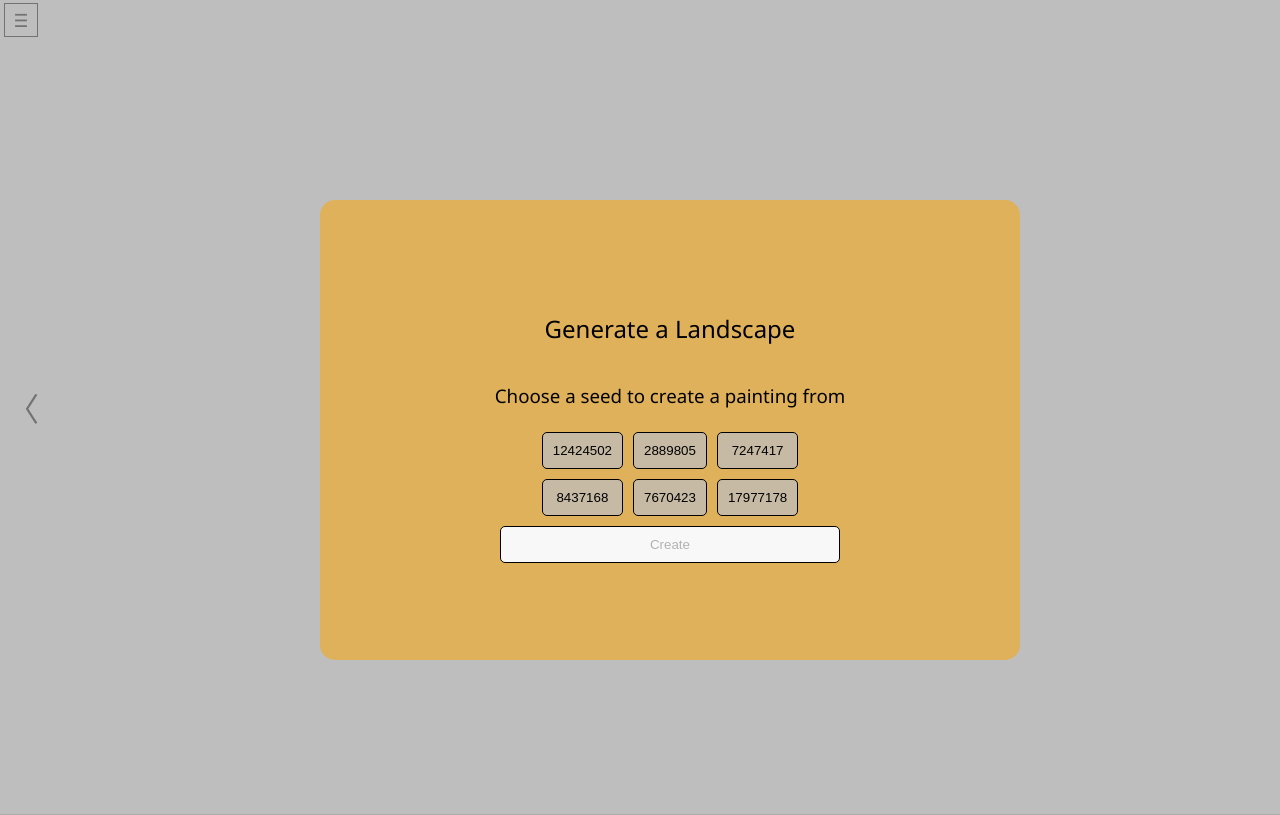
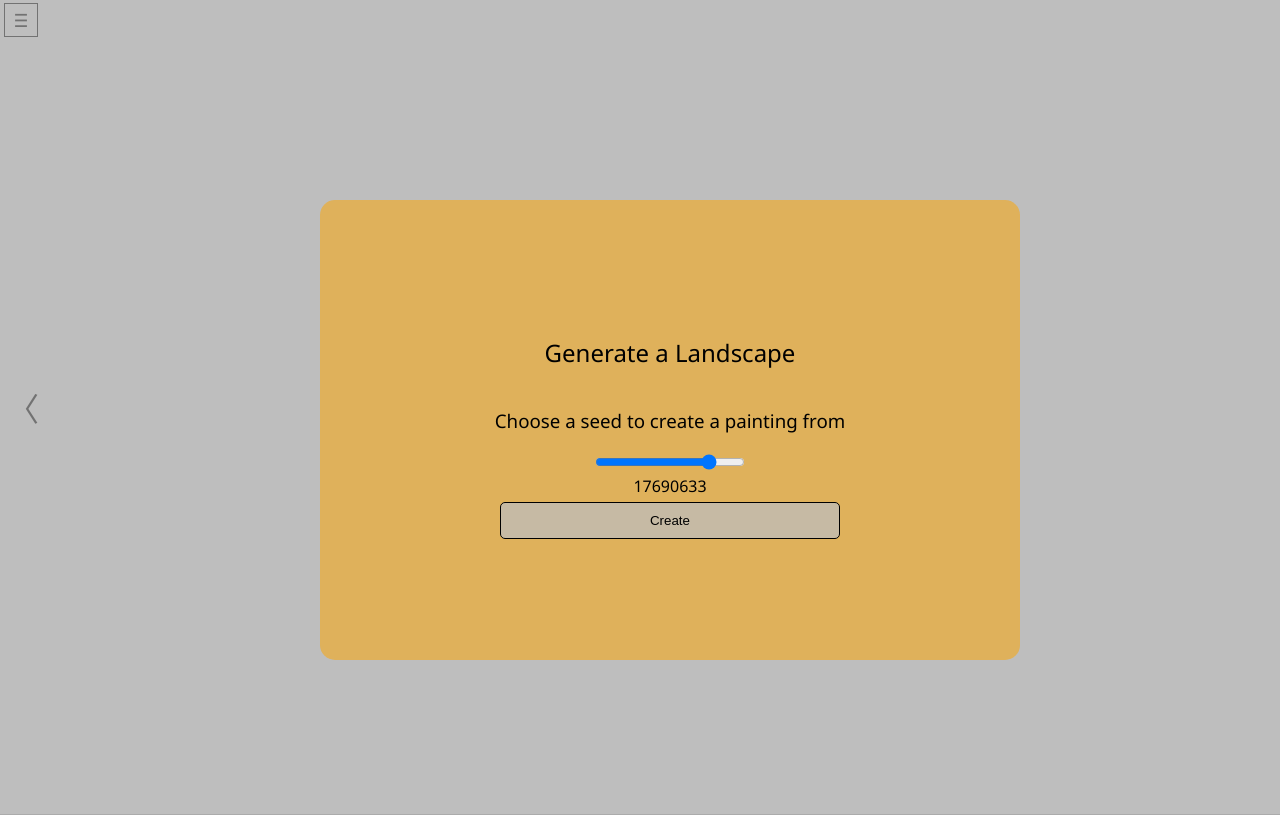
Before and after one commit to jbbe/shan-shui-rs, a website built with webpack: page web/index.html in a window 1280 px wide. Shown: the top 815 px of the page. Built offline with nearby package versions, Linux system fonts and the light colour scheme.

Commit message:
use slider for seed

```diff
--- a/web/index.html
+++ b/web/index.html
@@ -177,6 +177,11 @@
         position: relative;
         top: -1px;
       }
+      #seed-value {
+        width: 100%;
+        display: grid;
+        place-content: center;
+      }
   </style>
 </head>
 <body>
@@ -184,6 +189,11 @@
         <h2 class="center">Generate a Landscape</h2>
         <h3 class="center">Choose a seed to create a painting from</h3>
         <div id="seed-container">
+            <div class="slidecontainer">
+                <input type="range" min="1" max="22424023" value="17" class="slider" id="seed-range" >
+                <div id="seed-value"></div>
+              </div>
+
         </div>
         <button id="create-button" class="disabled" disabled>Create</button>
     </div>
--- a/web/index.ts
+++ b/web/index.ts
@@ -99,16 +99,21 @@ class PaintingApp {
                 this.deferred = undefined;
             }
         });
+        this.seed = Math.floor(new Date().getTime() * Math.random()  %  22424023);
         this.showMenu();
     }
 
     showMenu() {
-        const potentialSeeds = Array.from(Array(6).keys(), n => n + 1)
-            .map(i => Math.floor(i * new Date().getTime() * Math.random() % 22424023));
-        const seedContainer = document.getElementById("seed-container");
-        while (seedContainer.lastChild) {
-            seedContainer.removeChild(seedContainer.lastChild);
+        const seedSlider = document.getElementById("seed-range") as HTMLInputElement;
+        seedSlider.onchange = (e) => {
+            //@ts-ignore
+            document.getElementById('seed-value').innerText = e.target.value;
+            //@ts-ignore
+            this.seed = e.target.value
         }
+        seedSlider.value = "" + this.seed
+        document.getElementById('seed-value').innerText = "" + this.seed;
+
 
         const setCreateButtonActive = (active: boolean) => {
             const createButton = document.getElementById('create-button');
@@ -131,29 +136,7 @@ class PaintingApp {
             }
         }
 
-        setCreateButtonActive(false);
-        for (let seed of potentialSeeds) {
-            const button = document.createElement('button');
-            button.innerText = seed + "";
-            // @ts-ignore
-            button.value = seed;
-            button.onclick = (e) => {
-                const buttons = document.querySelectorAll('#seed-container button');
-                buttons.forEach(b => {
-                    // @ts-ignore
-                    if (b.value == e.currentTarget.value) {
-                        b.classList.add('selected');
-                    } else {
-                        b.classList.remove('selected');
-                    }
-                });
-                // @ts-ignore
-                this.seed = parseInt(e.currentTarget.value);
-                setCreateButtonActive(true);
-            };
-
-            seedContainer.append(button);
-        }
+        setCreateButtonActive(true);
     }
 
 
```
